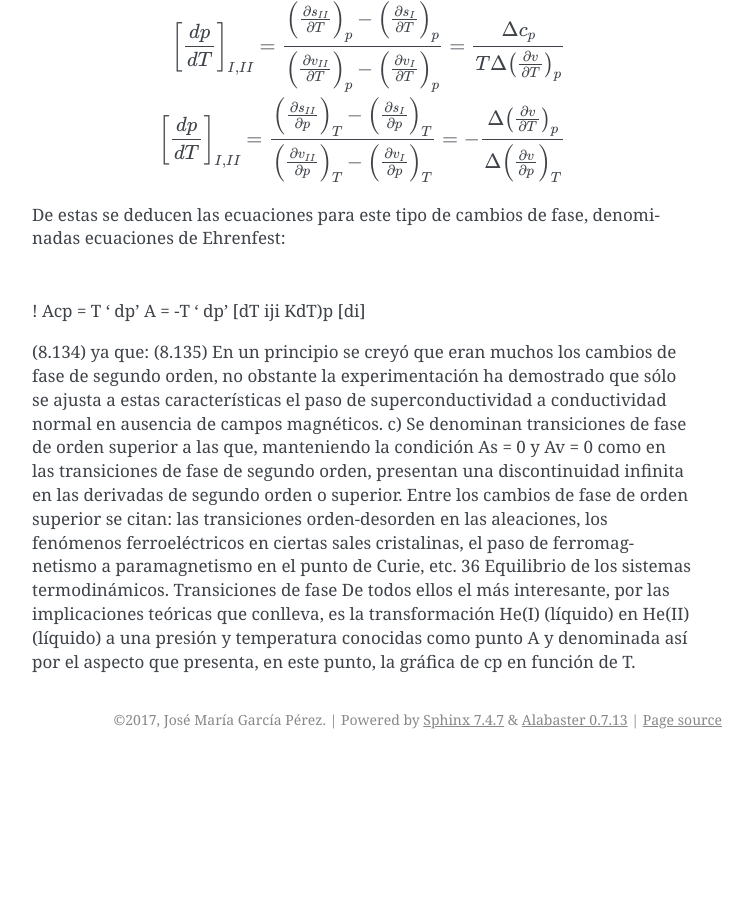
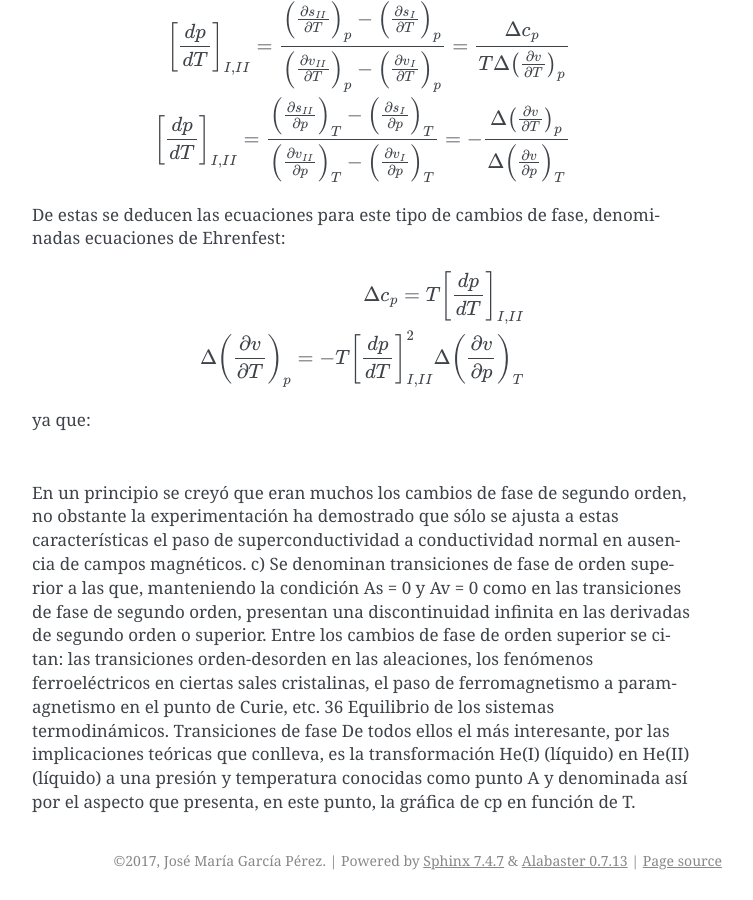
Before and after one commit to mantielero/termodinamica, a Sphinx documentation site: the page built from source/equilibrio_transicion_fase.rst, in a window 1280 px wide and 900 px high, scrolled down 1491 px. Shown: the whole window, without its empty margins (388-1141 px from the left). Built offline with Sphinx 7.4.7, drawn with Linux system fonts in a browser that asks for light colours; pages that are not in the unit, such as notebooks, are missing from menus; before the commit the page ends 2250 px from its top, so only the background shows below that.

Commit message:
Update equilibrio_transicion_fase.rst

```diff
--- a/source/equilibrio_transicion_fase.rst
+++ b/source/equilibrio_transicion_fase.rst
@@ -55,14 +55,16 @@ De estas se deducen las ecuaciones para este tipo de cambios de fase, denominada
 
 .. math::
 
+   \Delta c_p = T \left[ \frac{dp}{dT} \right]_{I,II} \\
+   \Delta \left( \frac{\partial v}{\partial T} \right)_p = -T  \left[ \frac{dp}{dT} \right]_{I,II}^2 \Delta \left( \frac{\partial v}{\partial p} \right)_T
 
-! Acp = T
-' dp'	A	= -T	' dp'
-[dT\	iji	KdT)p	[di]
 
-(8.134)
 ya que:
-(8.135)
+
+.. math::
+
+
+
 En un principio se creyó que eran muchos los cambios de fase de segundo orden, no obstante la experimentación ha demostrado que sólo se ajusta a estas características el paso de superconductividad a conductividad normal en ausencia de campos magnéticos.
 c)	Se denominan transiciones de fase de orden superior a las que, manteniendo la condición As = 0 y Av = 0 como en las transiciones de fase de segundo orden, presentan una discontinuidad infinita en las derivadas de segundo orden o superior. Entre los cambios de fase de orden superior se citan: las transiciones orden-desorden en las aleaciones, los fenómenos ferroeléctricos en ciertas sales cristalinas, el paso de ferromagnetismo a paramagnetismo en el punto de Curie,
 etc.
```
